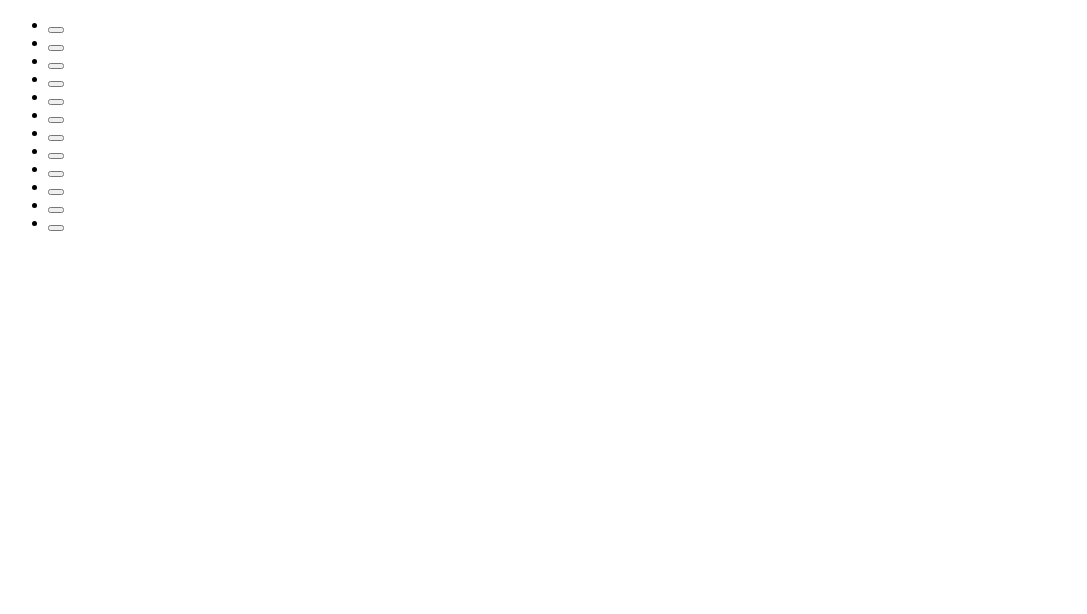
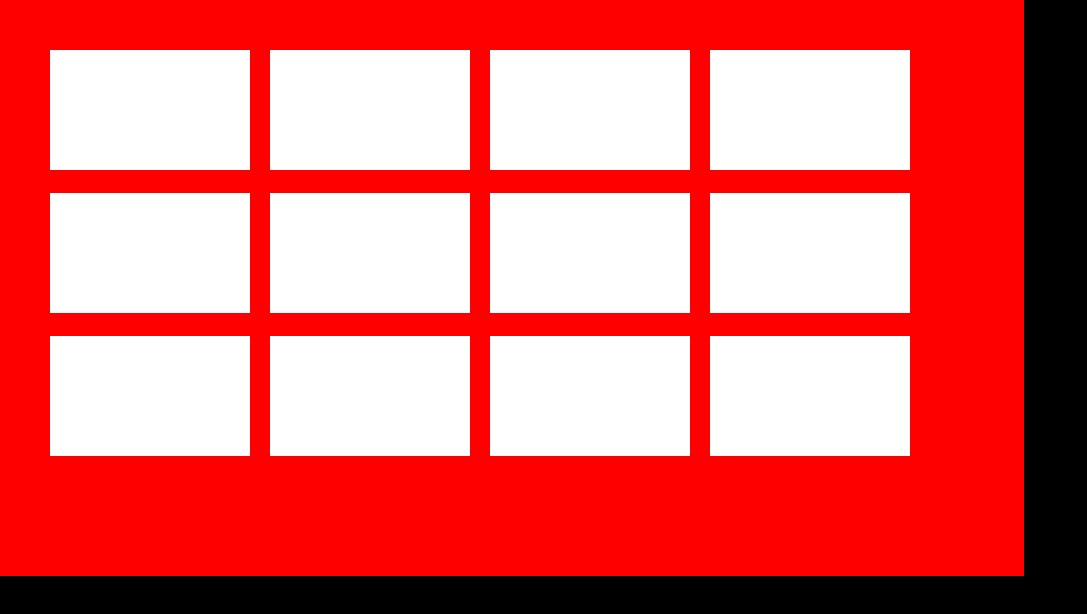
Before and after one commit to btotr/picasa, a plain HTML site: page index.html in a window 1280 px wide. Shown: the whole page, without its empty margins (0-1087 px from the left). Drawn offline with Linux system fonts and the light colour scheme.

Commit message:
added style to list and background

```diff
--- a/stylesheets/PAL16x9.css
+++ b/stylesheets/PAL16x9.css
@@ -1,3 +1,34 @@
+html {
+    background-color:black;
+}
+
+body {
+    margin:0;
+    width:1024px;
+    height:576px;
+    background-color:red;
+}
+
 h1 {
     font-family:helvetica;
 }
+
+ul {
+    margin:0;
+    padding-top:40px;
+}
+
+li {
+    float:left;
+    list-style:none;
+    margin:10px;
+
+}
+
+button {
+    width:200px;
+    height:120px;
+    background-color:white;
+    border:none;
+
+}
```
